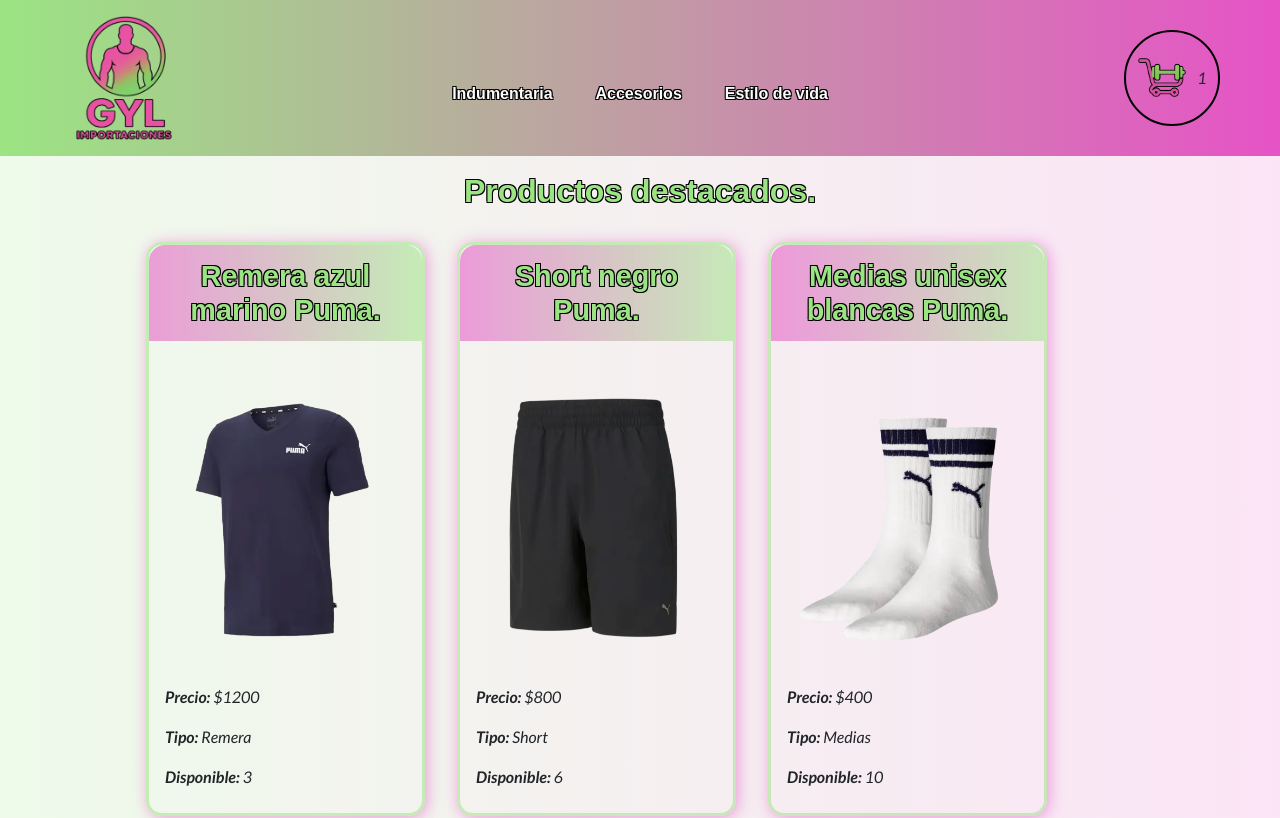
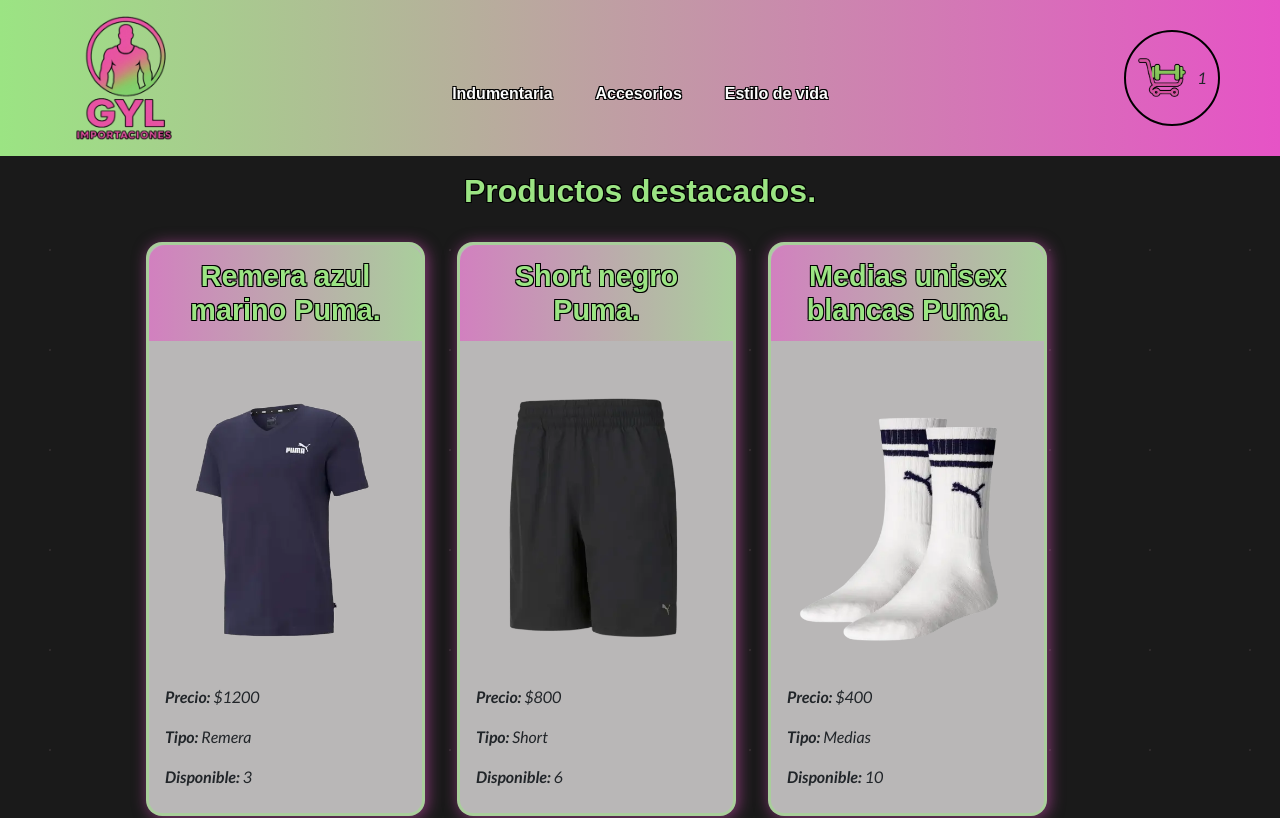
Before and after one commit to LucasOlivera615/ecommerce-88020, a React (Vite) app: page / in a window 1280 px wide. Shown: the top 818 px of the page. Built offline with nearby package versions, Linux system fonts and the light colour scheme; a web font is replaced by a local one.

Commit message:
Añadido de estilos, nuevo componente que está en desarrollo, corrección de rutas en el componente NavBar

```diff
--- a/src/App.css
+++ b/src/App.css
@@ -4,7 +4,10 @@
     margin: 0;
     padding: 0;
     box-sizing: border-box;
-    background: linear-gradient(to left, #e653c627, #9be4832a);
+    background-color: #1a1a1a;
+    background-image: radial-gradient(circle, #9be48310 1px, transparent 1px),
+        radial-gradient(circle, #e653c610 1px, transparent 1px);
+    background-size: 100px 100px;
 }
 
 p {
@@ -15,16 +18,16 @@
 
 h2 {
     font-family: "Tourney", sans-serif;
-    font-weight: 700 ;
+    font-weight: 700;
     font-style: normal;
     font-variation-settings:
         "wdth" 100;
     color: #9BE483;
     text-shadow:
-    -1px -1px 0 black,
-     1px -1px 0 black,
-    -1px  1px 0 black,
-     1px  1px 0 black;
+        -1px -1px 0 black,
+        1px -1px 0 black,
+        -1px 1px 0 black,
+        1px 1px 0 black;
 }
 
 h1 {
--- a/src/App.jsx
+++ b/src/App.jsx
@@ -1,7 +1,8 @@
 import 'bootstrap/dist/css/bootstrap.min.css';
 import NavBar from './Components/NavBar/NavBar'
+import ItemListContainer from './Components/ItemListContainer/ItemListContainer'
+import { BrowserRouter, Routes, Route } from 'react-router-dom'
 import './App.css'
-import ItemListContainer from './Components/ItemListContainer/ItemListContainer'
 
 function App() {
 
@@ -9,6 +10,7 @@
 
   return (
     <>
+      <BrowserRouter>
         <header className='container-fluid m-0 p-0'>
           <h1>GyL Importaciones</h1>
           <div className='col-12 mb-2'>
@@ -18,9 +20,7 @@
         <main className='container'>
           <ItemListContainer destacados={"Productos destacados."} />
         </main>
-      <footer>
-
-      </footer>
+      </BrowserRouter>
     </>
   )
 }
--- a/src/Components/ItemCard/ItemCard.css
+++ b/src/Components/ItemCard/ItemCard.css
@@ -4,6 +4,7 @@
     text-align: center;
     box-shadow: 2px 2px 15px #e653c68c;
     transition: all 0.5s ease;
+    background-color: rgb(185, 183, 183);
 }
 
 .tarjeta h2 {
--- a/src/Components/NavBar/NavBar.jsx
+++ b/src/Components/NavBar/NavBar.jsx
@@ -1,5 +1,6 @@
 import './navbar.css'
 import logo from '../../Assets/img/logo-gyl-importaciones-1.2.png'
+import { Link } from 'react-router-dom'
 import CartWidget from '../CartWidget/CartWidget'
 
 const NavBar = () => {
@@ -8,13 +9,21 @@
     return (
         <nav className='container-fluid navBar'>
             <div className='col'>
-                <img src={logo} className='logo' alt="Logo de GyL importaciones" />
+                <Link>
+                    <img src={logo} className='logo' alt="Logo de GyL importaciones" />
+                </Link>
             </div>
             <div className='col'>
                 <ul className='categorias'>
-                    <li><a className='subrayado' href=''>Indumentaria</a></li>
-                    <li><a className='subrayado' href=''>Accesorios</a></li>
-                    <li><a className='subrayado' href=''>Estilo de vida</a></li>
+                    <li>
+                        <Link to="/category/indumentaria" className='subrayado'>Indumentaria</Link>
+                    </li>
+                    <li>
+                        <Link to="/category/accesorios" className='subrayado'>Accesorios</Link>
+                    </li>
+                    <li>
+                        <Link to="/category/estilo-de-vida" className='subrayado'>Estilo de vida</Link>
+                    </li>
                 </ul>
             </div>
             <div className='d-flex col h-100 justify-content-end'>
--- a/src/data/products.json
+++ b/src/data/products.json
@@ -6,7 +6,7 @@
         "precio": 1200,
         "stock": 3,
         "imagen": "/image/remera-de-hombre-puma-essentials-azul-marino-removebg-preview.webp",
-        "categoría": "indumentaria"
+        "categoria": "indumentaria"
     },
     {
         "id": 2,
@@ -15,7 +15,7 @@
         "precio": 800,
         "stock": 6,
         "imagen": "/image/short-de-hombre-puma-performance-negro-removebg-preview.webp",
-        "categoría": "indumentaria"
+        "categoria": "indumentaria"
     },
     {
         "id": 3,
@@ -24,7 +24,7 @@
         "precio": 400,
         "stock": 10,
         "imagen": "/image/medias-unisex-puma-x2-crew-heritage-blanco-negro-removebg-preview.webp",
-        "categoría": "indumentaria"
+        "categoria": "indumentaria"
     },
     {
         "id": 4,
@@ -33,7 +33,7 @@
         "precio": 900,
         "stock": 5,
         "imagen": "/image/short-de-mujer-adidas-entrada-22-negro-removebg-preview.webp",
-        "categoría": "indumentaria"
+        "categoria": "indumentaria"
     },
     {
         "id": 5,
@@ -42,7 +42,7 @@
         "precio": 1400,
         "stock": 8,
         "imagen": "/image/remera-de-hombre-adidas-essentials-logo-negro-blanco-removebg-preview.webp",
-        "categoría": "indumentaria"
+        "categoria": "indumentaria"
     },
     {
         "id": 6,
@@ -51,7 +51,7 @@
         "precio": 350,
         "stock": 3,
         "imagen": "/image/D_NQ_NP_936376-MLU74052975536_012024-O-removebg-preview.webp",
-        "categoría": "estilo de vida"
+        "categoria": "estilo-de-vida"
     },
     {
         "id": 7,
@@ -60,7 +60,7 @@
         "precio": 700,
         "stock": 5,
         "imagen": "/image/botella-termica-deportiva-785089-removebg-preview.webp",
-        "categoría": "estilo de vida"
+        "categoria": "estilo-de-vida"
     },
     {
         "id": 8,
@@ -69,7 +69,7 @@
         "precio": 1000,
         "stock": 2,
         "imagen": "/image/StrapscuadradoWebNegro-removebg-preview.webp",
-        "categoría": "accesorios"
+        "categoria": "accesorios"
     }
 
 ]
```
Also changed, not shown: src/Components/ItemDetailContainer/ItemDetailContainer.jsx (added, +7 -0 lines). Lines whose indentation alone changed are shown as unchanged.
